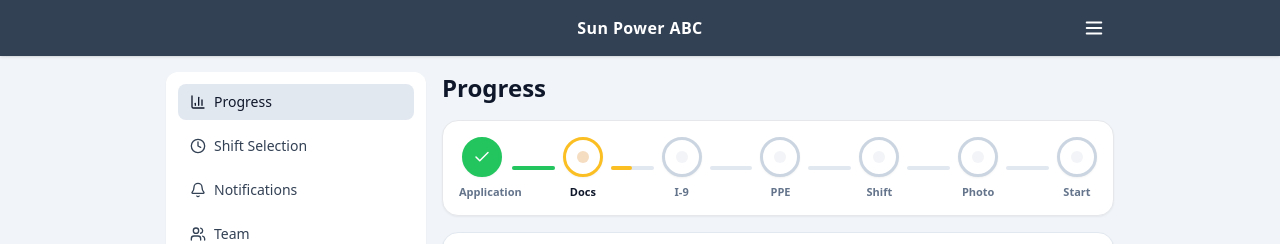
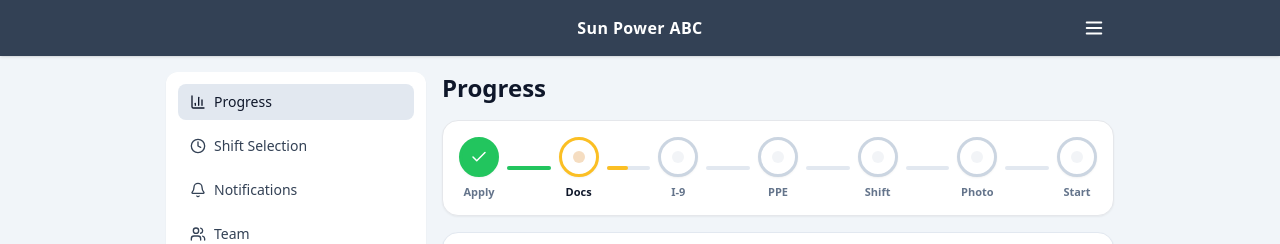
Before and after one commit to celebrityscoop868/sunpowerabc, a React (Vite) app: page /#/progress in a window 1280 px wide. Shown: the top 244 px of the page. Built offline with nearby package versions, Linux system fonts and the light colour scheme.

Commit message:
Update Progress.jsx

```diff
--- a/src/pages/Progress.jsx
+++ b/src/pages/Progress.jsx
@@ -34,7 +34,7 @@ function Stepper({ steps, currentIndex = 1 }) {
 
               <div
                 className={[
-                  "mt-2 max-w-[45px] text-center text-[11px] font-semibold leading-tight",
+                  "mt-2 max-w-[40px] text-center text-[11px] font-semibold leading-tight",
                   i === currentIndex ? "text-slate-900" : "text-slate-500",
                 ].join(" ")}
               >
@@ -74,7 +74,7 @@ export default function Progress() {
       <div className="text-2xl font-bold text-slate-900">Progress</div>
 
       <Stepper
-        steps={["Application", "Docs", "I-9", "PPE", "Shift", "Photo", "Start"]}
+        steps={["Apply", "Docs", "I-9", "PPE", "Shift", "Photo", "Start"]}
         currentIndex={1}
       />
 
```
